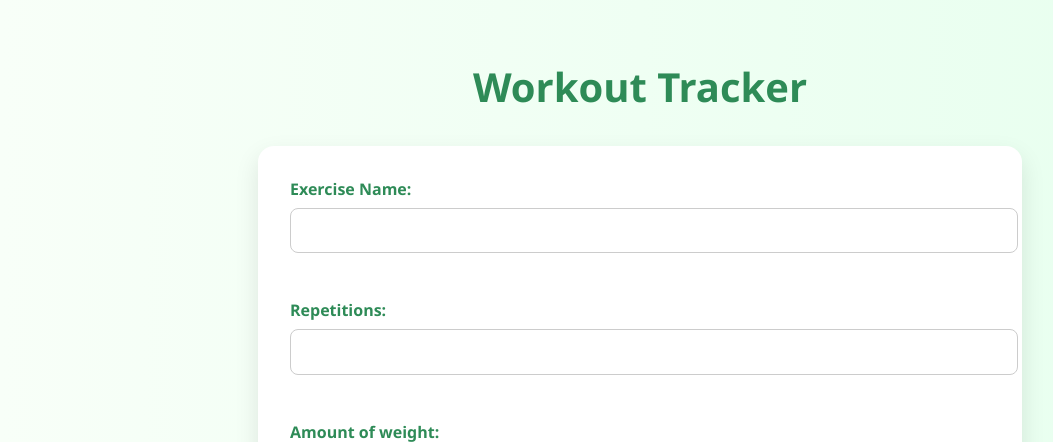
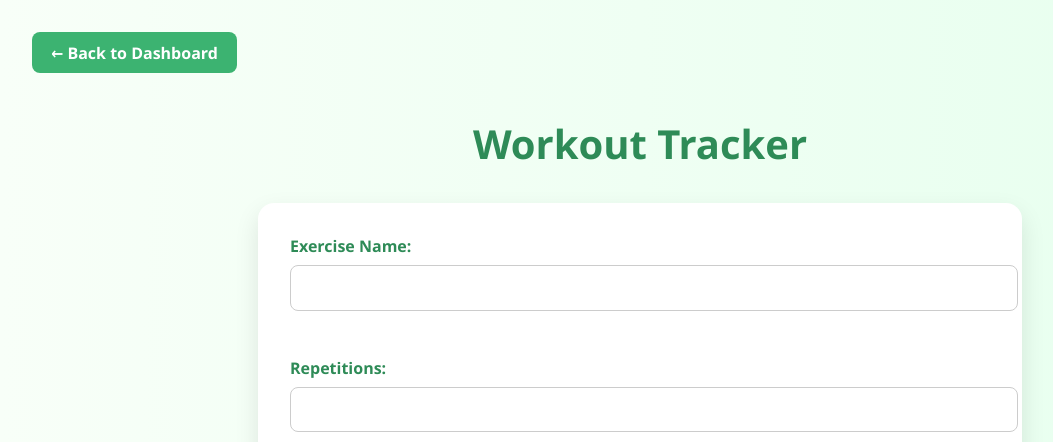
Before and after one commit to zogerreng/1530-Fitness-App, a Flask app: page /workout-tracker in a window 1280 px wide. Shown: the top 442 px of the page, without its empty margins (0-1053 px from the left). Run offline with Flask 3, Linux system fonts and the light colour scheme.

Commit message:
back button

```diff
--- a/static/css/workout-tracker.css
+++ b/static/css/workout-tracker.css
@@ -102,3 +102,20 @@ body {
     color: #333;
     text-align: center;
   }
+
+  .back-button {
+    align-self: flex-start;
+    margin-bottom: 1rem;
+    background-color: #3cb371;
+    color: white;
+    padding: 0.6rem 1.2rem;
+    text-decoration: none;
+    border-radius: 0.5rem;
+    font-weight: bold;
+    transition: background 0.3s, transform 0.2s;
+  }
+
+  .back-button:hover {
+    background-color: #2e8b57;
+    transform: translateY(-2px);
+  }
--- a/templates/workout-tracker.html
+++ b/templates/workout-tracker.html
@@ -7,6 +7,7 @@
     <title>CoreConnect Workout Tracker</title>
 </head>
 <body>
+    <a href="{{ url_for('dashboard') }}" class="back-button">← Back to Dashboard</a>
     <h1>Workout Tracker</h1>
     <form id="workoutForm" method="POST", action="">
         <label for="exercise">Exercise Name:</label>
```
